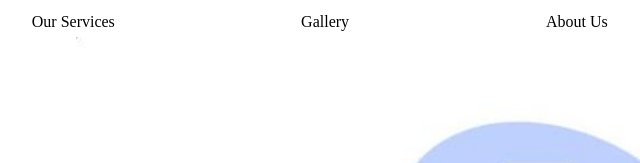
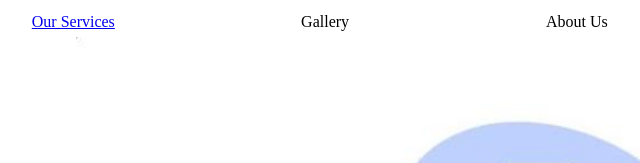
Before and after one commit to allwebs/computer, a plain HTML site: page index.html in a window 1280 px wide. Shown: the top 163 px of the page, 189-829 px from the left. Drawn offline with Linux system fonts and the light colour scheme.

Commit message:
Update index.html

```diff
--- a/index.html
+++ b/index.html
@@ -5,7 +5,7 @@
   <body>
     <table width="80%" border="1" bordercolor="white" align="center">
       <tr align="center">
-      <td width="20%">Our Services</td>
+      <td width="20%"><a href="https://allwebs.github.io/ourservicescomputer/">Our Services</a></td>
        <td width="20%">Gallery</td>
        <td width="20%">About Us</td>
        <td width="20%">Contact Us</td>
```
